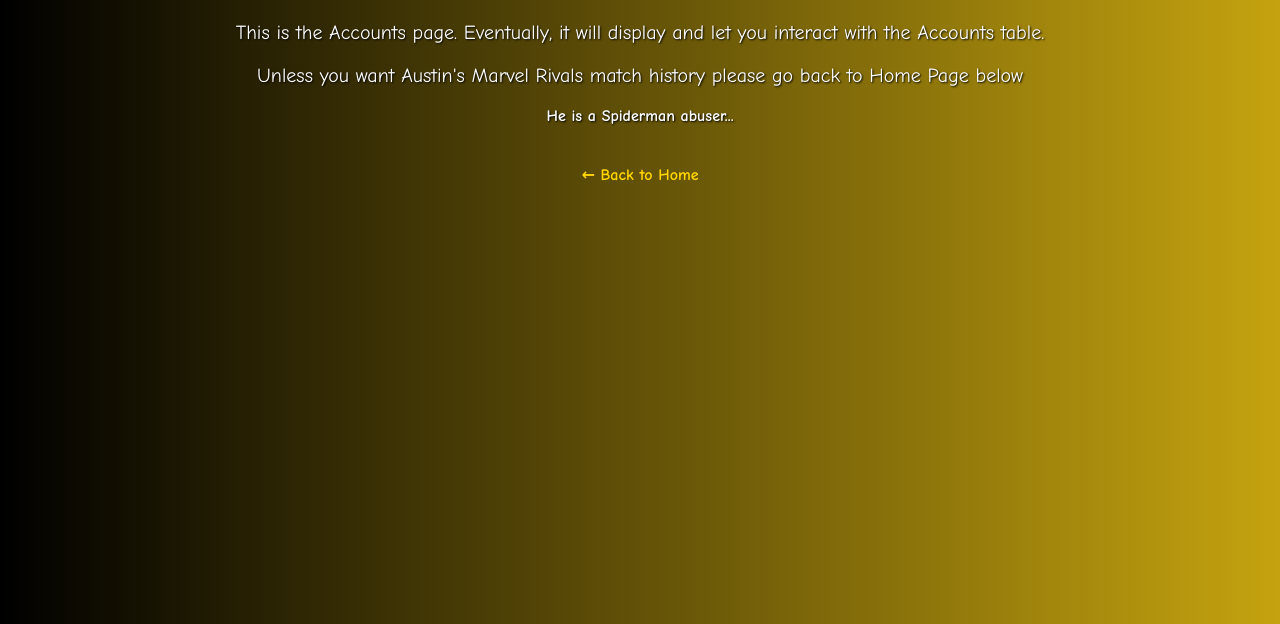
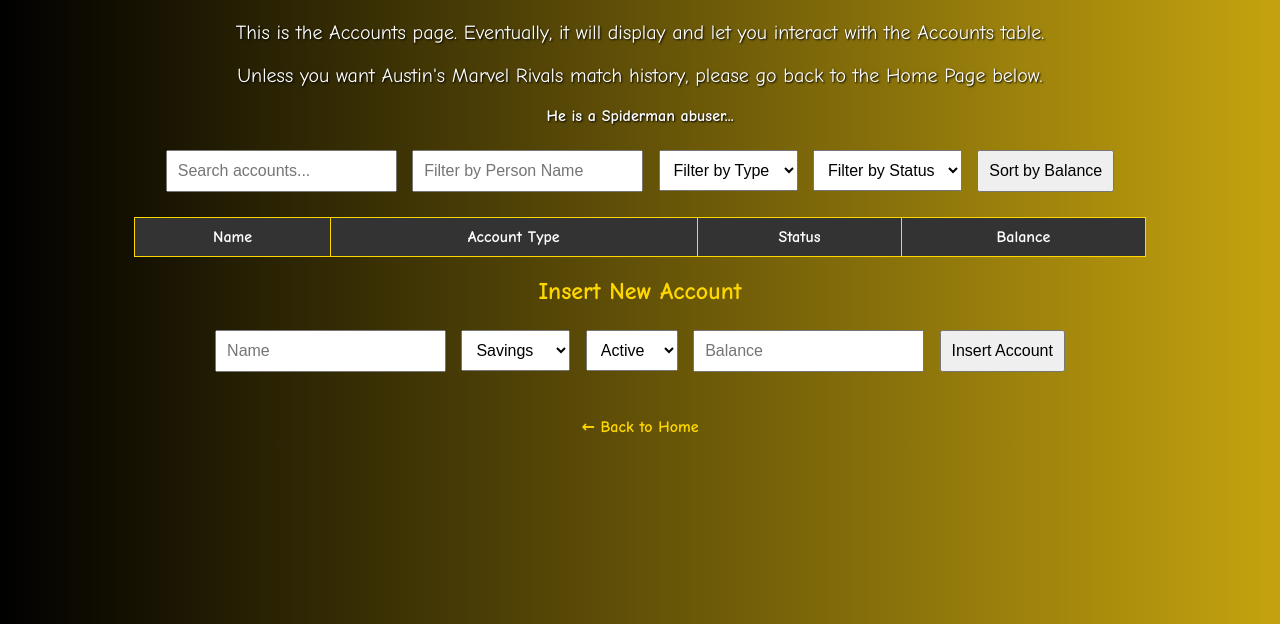
Before and after one commit to declspecl/csi3450-bank, a website built with Vite: page bank-frontend/accounts.html in a window 1280 px wide. Shown: the part 176-800 px from the top of the page. Built offline with nearby package versions, Linux system fonts and the light colour scheme.

Commit message:
Added Filters and Searches to Accounts.html

```diff
--- a/bank-frontend/accounts.html
+++ b/bank-frontend/accounts.html
@@ -41,13 +41,117 @@
         a:hover {
             text-decoration: underline;
         }
+
+        .filter-container {
+            margin: 20px auto;
+            text-align: center;
+        }
+        .filter-container input, .filter-container select, .filter-container button {
+            margin: 5px;
+            padding: 10px;
+            font-size: 16px;
+        }
+        .account-table {
+            margin: 20px auto;
+            border-collapse: collapse;
+            width: 80%;
+        }
+        .account-table th, .account-table td {
+            border: 1px solid gold;
+            padding: 10px;
+            color: white;
+        }
+        .account-table th {
+            background-color: #333;
+        }
     </style>
 </head>
 <body>
     <h1>Accounts</h1>
     <p>This is the Accounts page. Eventually, it will display and let you interact with the Accounts table.</p>
-    <p>Unless you want Austin's Marvel Rivals match history please go back to Home Page below </p>
+    <p>Unless you want Austin's Marvel Rivals match history, please go back to the Home Page below.</p>
     <b>He is a Spiderman abuser... </b>
+
+    <div class="filter-container">
+        <input type="text" id="searchAccounts" placeholder="Search accounts...">
+        <input type="text" id="filterName" placeholder="Filter by Person Name">
+        <select id="filterType">
+            <option value="">Filter by Type</option>
+            <option value="Savings">Savings</option>
+            <option value="Checking">Checking</option>
+        </select>
+        <select id="filterStatus">
+            <option value="">Filter by Status</option>
+            <option value="Active">Active</option>
+            <option value="Closed">Closed</option>
+        </select>
+        <button onclick="sortByBalance()">Sort by Balance</button>
+    </div>
+
+    <table class="account-table">
+        <thead>
+            <tr>
+                <th>Name</th>
+                <th>Account Type</th>
+                <th>Status</th>
+                <th>Balance</th>
+            </tr>
+        </thead>
+        <tbody id="accountTableBody">
+            <!-- Accounts will be dynamically added here -->
+        </tbody>
+    </table>
+
+    <h2>Insert New Account</h2>
+    <div class="filter-container">
+        <input type="text" id="newName" placeholder="Name">
+        <select id="newType">
+            <option value="Savings">Savings</option>
+            <option value="Checking">Checking</option>
+        </select>
+        <select id="newStatus">
+            <option value="Active">Active</option>
+            <option value="Closed">Closed</option>
+        </select>
+        <input type="text" id="newBalance" placeholder="Balance">
+        <button onclick="insertAccount()">Insert Account</button>
+    </div>
+
     <a href="index.html">← Back to Home</a>
+
+    <script>
+        function displayAccounts() {
+            const tbody = document.getElementById("accountTableBody");
+            tbody.innerHTML = "";
+            accounts.forEach(acc => {
+                const row = `<tr>
+                    <td>${acc.name}</td>
+                    <td>${acc.type}</td>
+                    <td>${acc.status}</td>
+                    <td>$${acc.balance}</td>
+                </tr>`;
+                tbody.innerHTML += row;
+            });
+        }
+
+        function insertAccount() {
+            const name = document.getElementById("newName").value;
+            const type = document.getElementById("newType").value;
+            const status = document.getElementById("newStatus").value;
+            const balance = document.getElementById("newBalance").value;
+
+            if (name && type && status && balance) {
+                accounts.push({ name, type, status, balance });
+                displayAccounts();
+            }
+        }
+
+        function sortByBalance() {
+            accounts.sort((a, b) => a.balance - b.balance);
+            displayAccounts();
+        }
+
+        displayAccounts();
+    </script>
 </body>
 </html>
```
